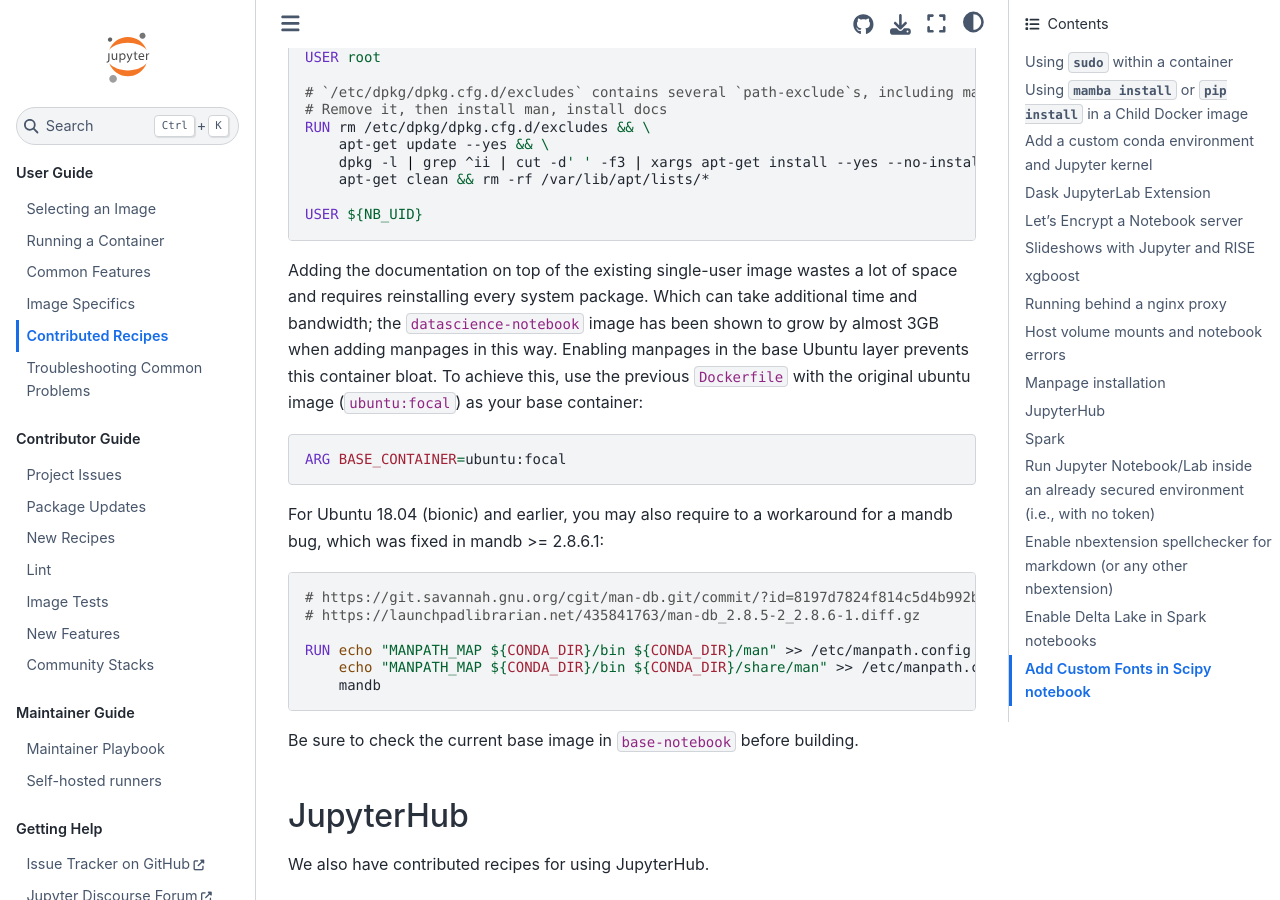
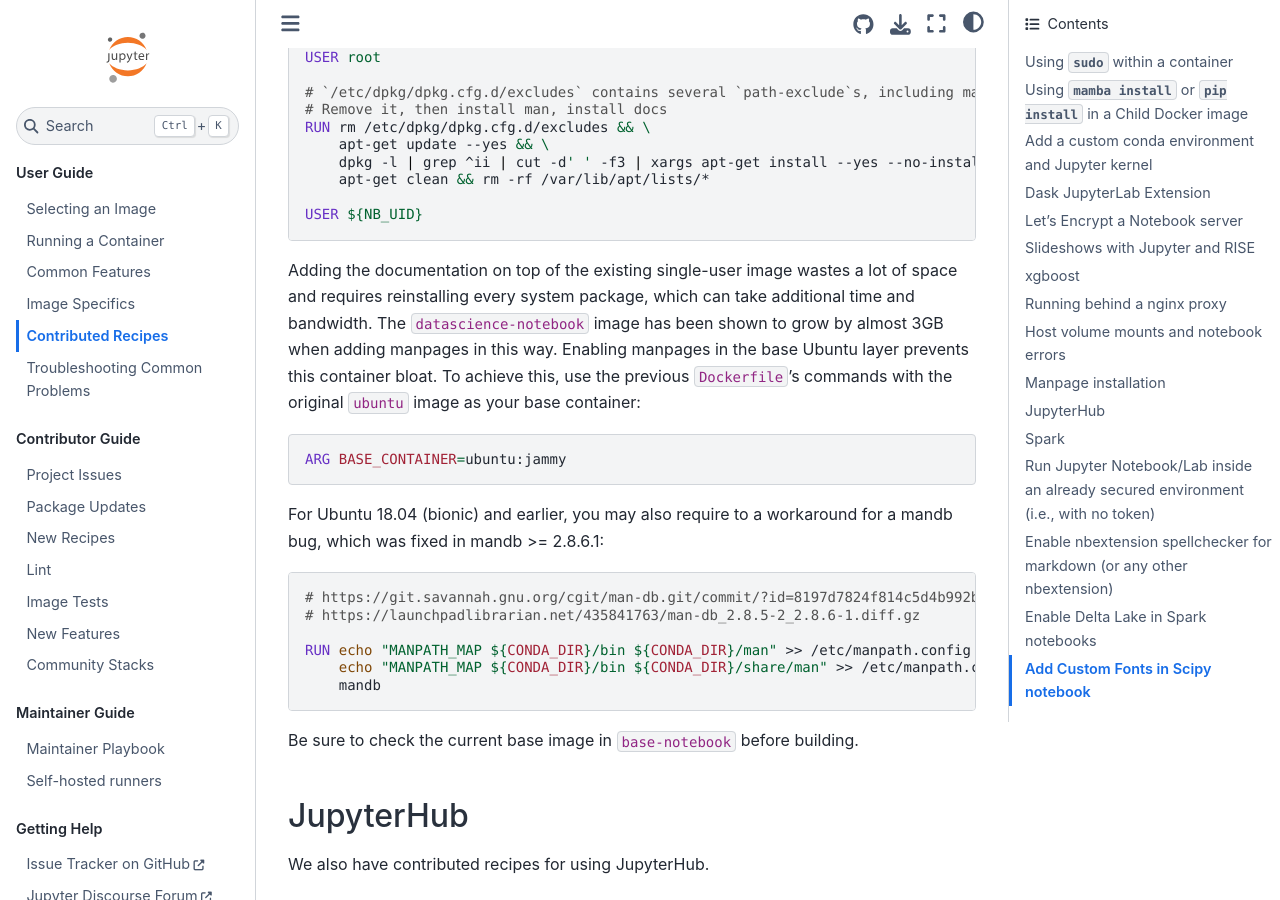
Before and after one commit to jupyter/docker-stacks, a Sphinx documentation site: the page built from docs/using/recipes.md, in a window 1280 px wide and 900 px high, scrolled down 5047 px. Built offline with Sphinx 7.4.7 and the Sphinx Book theme 1.1.4, drawn with Linux system fonts in a browser that asks for light colours.

Commit message:
Use ubuntu:jammy in more places

````diff
--- a/docs/using/recipes.md
+++ b/docs/using/recipes.md
@@ -233,14 +233,15 @@
 USER ${NB_UID}
 ```
 
-Adding the documentation on top of the existing single-user image wastes a lot of space and requires
-reinstalling every system package. Which can take additional time and bandwidth; the
-`datascience-notebook` image has been shown to grow by almost 3GB when adding manpages in this way.
+Adding the documentation on top of the existing single-user image wastes a lot of space
+and requires reinstalling every system package,
+which can take additional time and bandwidth.
+The `datascience-notebook` image has been shown to grow by almost 3GB when adding manpages in this way.
 Enabling manpages in the base Ubuntu layer prevents this container bloat.
-To achieve this, use the previous `Dockerfile` with the original ubuntu image (`ubuntu:focal`) as your base container:
+To achieve this, use the previous `Dockerfile`'s commands with the original `ubuntu` image as your base container:
 
 ```dockerfile
-ARG BASE_CONTAINER=ubuntu:focal
+ARG BASE_CONTAINER=ubuntu:jammy
 ```
 
 For Ubuntu 18.04 (bionic) and earlier, you may also require to a workaround for a mandb bug, which was fixed in mandb >= 2.8.6.1:
````
Also changed, not shown: .readthedocs.yaml, 1 other file.
